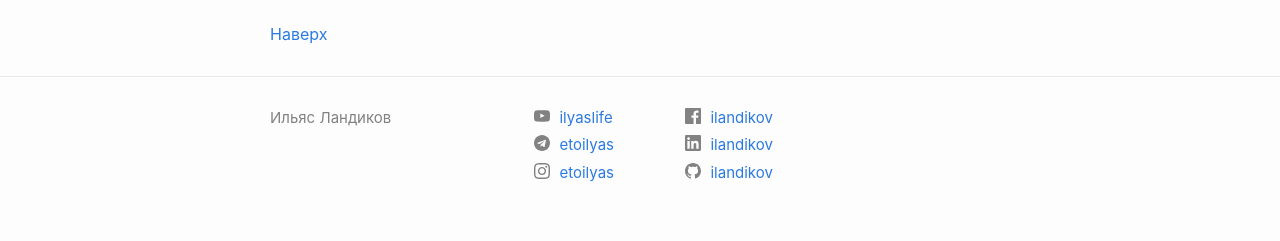
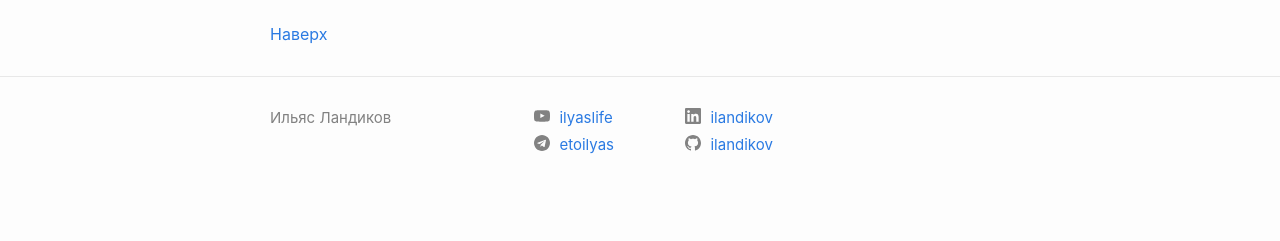
Before and after one commit to ilandikov/ilandikov.github.io, a Jekyll site: the page built from index.markdown, in a window 1280 px wide. Shown: the part 1499-1740 px from the top of the page. Built offline with Jekyll 4.4.1, drawn with Linux system fonts in a browser that asks for light colours; after the commit the page ends 1716 px from its top, so only the background shows below that.

Commit message:
Remove fb & ig links

```diff
--- a/_includes/footer.html
+++ b/_includes/footer.html
@@ -25,13 +25,11 @@
           <!--{%- if site.youtube_username -%}<li><a href="https://youtube.com/{{ site.youtube_username| cgi_escape | escape }}"><svg class="svg-icon"><use xlink:href="{{ '/assets/minima-social-icons.svg#youtube' | relative_url }}"></use></svg> <span class="username">{{ site.youtube_username| escape }}</span></a></li>{%- endif -%}-->
           {%- if site.youtube_username -%}<li><a href="https://youtube.com/channel/UCk5xWNb65SdCrngrJvBI7aw"><svg class="svg-icon"><use xlink:href="{{ '/assets/minima-social-icons.svg#youtube' | relative_url }}"></use></svg> <span class="username">{{ site.youtube_username| escape }}</span></a></li>{%- endif -%}
           {%- if site.telegram_username -%}<li><a href="https://t.me/{{ site.telegram_username| cgi_escape | escape }}"><svg class="svg-icon"><use xlink:href="{{ '/assets/minima-social-icons.svg#telegram' | relative_url }}"></use></svg> <span class="username">{{ site.telegram_username| escape }}</span></a></li>{%- endif -%}
-          {%- if site.instagram_username -%}<li><a href="https://instagram.com/{{ site.instagram_username| cgi_escape | escape }}"><svg class="svg-icon"><use xlink:href="{{ '/assets/minima-social-icons.svg#instagram' | relative_url }}"></use></svg> <span class="username">{{ site.instagram_username| escape }}</span></a></li>{%- endif -%}
         </ul>
       </div>
 
       <div class="footer-col footer-col-3">
         <ul class="social-media-list">
-          {%- if site.facebook_username -%}<li><a href="https://www.facebook.com/{{ site.facebook_username| cgi_escape | escape }}"><svg class="svg-icon"><use xlink:href="{{ '/assets/minima-social-icons.svg#facebook' | relative_url }}"></use></svg> <span class="username">{{ site.facebook_username| escape }}</span></a></li>{%- endif -%}
           {%- if site.linkedin_username -%}<li><a href="https://www.linkedin.com/in/{{ site.linkedin_username| cgi_escape | escape }}"><svg class="svg-icon"><use xlink:href="{{ '/assets/minima-social-icons.svg#linkedin' | relative_url }}"></use></svg> <span class="username">{{ site.linkedin_username| escape }}</span></a></li>{%- endif -%}
           {%- if site.github_username -%}<li><a href="https://github.com/{{ site.github_username| cgi_escape | escape }}"><svg class="svg-icon"><use xlink:href="{{ '/assets/minima-social-icons.svg#github' | relative_url }}"></use></svg> <span class="username">{{ site.github_username| escape }}</span></a></li>{%- endif -%}
         </ul>
```
